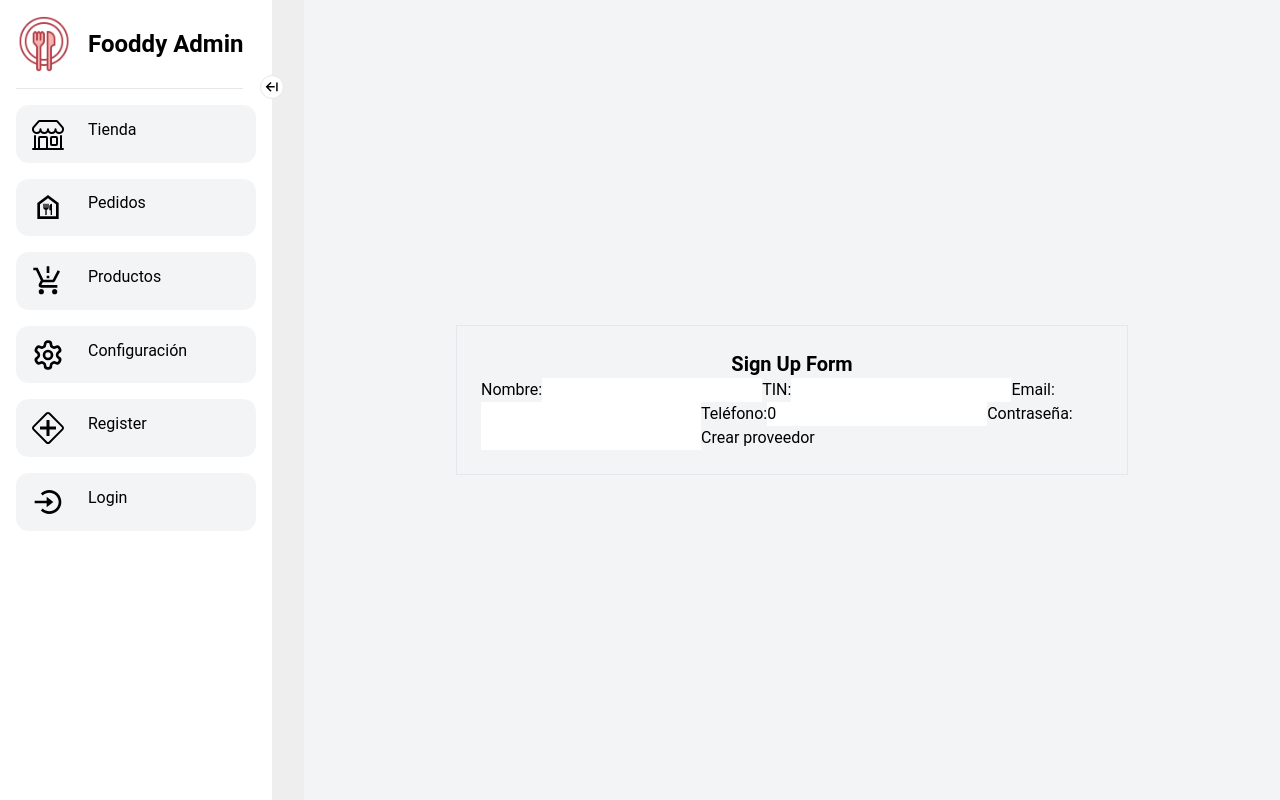
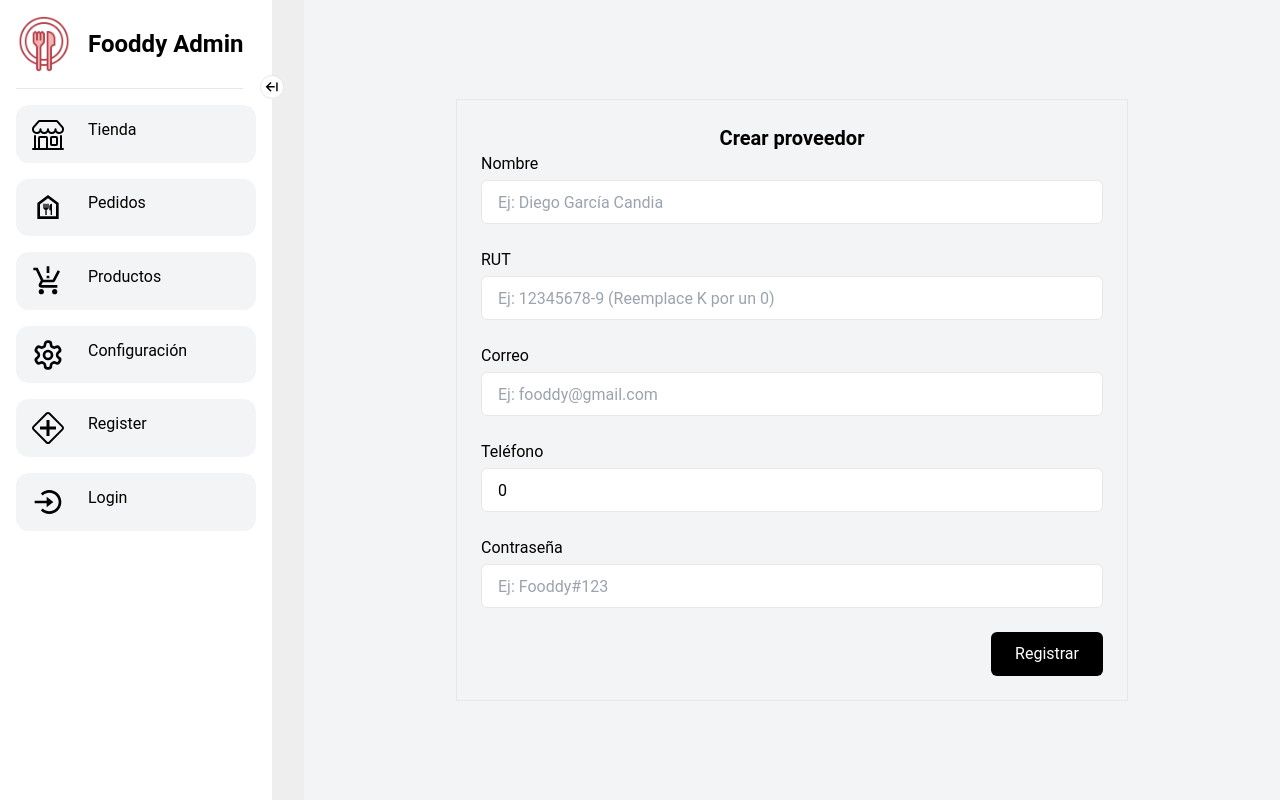
Before and after one commit to diegocastroh10/projectingsw-fooddy, a Next.js app: page /home/register in a window 1280 px wide. Built offline with nearby package versions, Linux system fonts and the light colour scheme.

Commit message:
:hammer: CSS form login, register & add item

```diff
--- a/src/app/home/login/page.tsx
+++ b/src/app/home/login/page.tsx
@@ -1,63 +1,19 @@
-'use client';
-import React from 'react';
-import { Formik, Field, Form, FormikHelpers } from 'formik';
-import { Authenticate } from '@fooddy/app/api/requests/items.requests';
-import { useRouter } from 'next/navigation';
 import LayoutSidebar from '@fooddy/components/LayoutSidebar';
+import LoginForm from '@fooddy/components/LoginForm';
 
-interface Values {
-  email: string;
-  password: string;
-}
+const NewProducts = () => {
 
-export default function Login() {
-  const router = useRouter();
   return (
     <LayoutSidebar>
-        <main className="flex min-h-screen items-center justify-between p-24">
-        <div>
-            <h1>Iniciar sesión</h1>
-            <Formik
-            initialValues={{
-                email: '',
-                password: ''
-            }}
-            onSubmit={async (values: Values, { setSubmitting }: FormikHelpers<Values>) => {
-                setTimeout(async () => {
-                let response = await Authenticate(values);
-                console.log("RESPONSE IS", response);
-                if (response.status == 200){
-                    console.log(response.data.token);
-                    localStorage.setItem('@Token', response.data.token); // Guardar el token en el almacenamiento local
-                    setSubmitting(false);
-                    router.push('/');
-                } // Redireccionar a la nueva página (ajusta la ruta según tus necesidades)
-                }, 500);
-            }}
-            >
-            <Form>
-                <div>
-                <label htmlFor="email">Email</label>
-                <Field
-                id="email"
-                name="email"
-                placeholder="john@acme.com"
-                type="email"
-                />
-                </div>
-                <label htmlFor="password">Password</label>
-                <Field
-                id="password"
-                name="password"
-                placeholder="*************"
-                type="password"
-                />
+      <div className="w-full flex justify-center items-center min-h-screen p-6 bg-gray-100">
+          <div className="max-w-2xl w-full border p-6 ">
+              <h1 className="text-xl font-semibold text-center">Iniciar sesión</h1>
+              <LoginForm />
+          </div>
+      </div>
+    </LayoutSidebar>
+  );
+};
 
-                <button type="submit">Submit</button>
-            </Form>
-            </Formik>
-        </div>
-        </main>
-    </LayoutSidebar>
-  )
-}
+
+export default NewProducts;
--- a/src/app/home/page.tsx
+++ b/src/app/home/page.tsx
@@ -1,4 +1,6 @@
 // `app/dashboard/page.tsx` is the UI for the `/dashboard` URL
 export default function Page() {
-  return <h1>Hello, Dashboard Page!</h1>
-}
+  return (
+    <h1>Hello, Dashboard Page!</h1>
+  );
+};
--- a/src/app/home/register/page.tsx
+++ b/src/app/home/register/page.tsx
@@ -6,7 +6,7 @@ export default function LoginPage() {
         <LayoutSidebar>
             <div className="w-full flex justify-center items-center min-h-screen p-6 bg-gray-100">
                 <div className="max-w-2xl w-full border p-6 ">
-                    <h1 className="text-xl font-semibold text-center">Sign Up Form</h1>
+                    <h1 className="text-xl font-semibold text-center">Crear proveedor</h1>
                     <CreateProviderForm />
                 </div>
             </div>
--- a/src/components/Items.tsx
+++ b/src/components/Items.tsx
@@ -21,8 +21,6 @@ const token= localStorage.getItem('@Token')!
 export default function Item() {
     const router=useRouter();
   return (
-    <main className="min-h-screen items-center justify-between p-1">
-      <div>
         <Formik
           initialValues={{
             title: '',
@@ -43,44 +41,55 @@ export default function Item() {
             }, 500);
           }}
         >
-          <Form>
-            <div>
+          <Form className='space-y-6'>
+            <div className="flex flex-col gap-1">
               <label htmlFor="title">Nombre</label>
               <Field
                 id="title"
                 name="title"
+                type="text"
+                className="h-11 px-4 border rounded-md"
                 placeholder="Nombre del producto"
               />
             </div>
-            <div>
+            <div className="flex flex-col gap-1">
               <label htmlFor="description">Descripción</label>
               <Field
                 id="description"
                 name="description"
+                type="text"
                 placeholder="Descripción del producto"
+                className="h-11 px-4 border rounded-md"
               />
             </div>
-            <div>
+            <div className="flex flex-col gap-1">
             <label htmlFor="currency">Divisa</label>
               <Field
                 id="currency"
                 name="currency"
+                type="text"
                 placeholder="Tipo de moneda"
+                className="h-11 px-4 border rounded-md"
               />
             </div>
-            <div>
+            <div className="flex flex-col gap-1">
               <label htmlFor="unitCost">Precio</label>
               <Field
                 id="unitCost"
                 name="unitCost"
                 placeholder="Costo unitario"
+                className="h-11 px-4 border rounded-md"
               />
             </div>
-
-            <button type="submit">Submit</button>
+            <div className="flex justify-end">
+              <button
+                className="h-11 px-6 bg-black text-white rounded-md"
+                type='submit'
+              >
+                Registrar
+              </button>
+            </div>
           </Form>
         </Formik>
-      </div>
-    </main>
-  )
-}
+  );
+};
--- /dev/null
+++ b/src/components/LoginForm.tsx
@@ -0,0 +1,65 @@
+'use client';
+import React from 'react';
+import { Formik, Field, Form, FormikHelpers } from 'formik';
+import { Authenticate } from '@fooddy/app/api/requests/items.requests';
+import { useRouter } from 'next/navigation';
+
+interface Values {
+  email: string;
+  password: string;
+}
+
+export default function Login() {
+    const router = useRouter();
+    return (
+        <Formik
+            initialValues={{
+                email: '',
+                password: ''
+            }}
+            onSubmit={async (values: Values, { setSubmitting }: FormikHelpers<Values>) => {
+                setTimeout(async () => {
+                    let response = await Authenticate(values);
+                    console.log("RESPONSE IS", response);
+                    if (response.status == 200){
+                        console.log(response.data.token);
+                        localStorage.setItem('@Token', response.data.token); // Guardar el token en el almacenamiento local
+                        setSubmitting(false);
+                        router.push('/');
+                    } // Redireccionar a la nueva página (ajusta la ruta según tus necesidades)
+                }, 500);
+            }}
+        >
+        <Form className='space-y-6'>
+            <div className="flex flex-col gap-1">
+                <label htmlFor="email">Email</label>
+                <Field
+                    id="email"
+                    name="email"
+                    placeholder="Ej: fooddy@gmail.com"
+                    className="h-11 px-4 border rounded-md"
+                    type="email"
+                />
+            </div>
+            <div className="flex flex-col gap-1">
+                <label htmlFor="password">Password</label>
+                <Field
+                    id="password"
+                    name="password"
+                    placeholder="***********"
+                    className="h-11 px-4 border rounded-md"
+                    type="password"
+                />
+            </div>
+            <div className="flex justify-end">
+              <button
+                className="h-11 px-6 bg-black text-white rounded-md"
+                type='submit'
+              >
+                Ingresar
+              </button>
+            </div>
+        </Form>
+    </Formik>
+  );
+};
--- a/src/components/RegisterForm.tsx
+++ /dev/null
@@ -1,71 +0,0 @@
-'use client';
-import { useForm } from 'react-hook-form';
-
-type FormValues = {
-    name: string;
-    tin: string;
-    email: string;
-    phone: number;
-    password: string;
-    /*
-    nationality: string;
-    birthday: string;
-    address: string;
-    */
-}
-
-export default function LoginFormPage() {
-    const {register, handleSubmit} = useForm<FormValues>();
-
-    function handleFormSubmit(data: FormValues) {
-        console.log({data});
-    }
-
-    return (
-        <form className='space-y-6' onSubmit={handleSubmit(handleFormSubmit)}>
-            <div className="flex flex-col gap-1">
-                <label htmlFor="name">Nombre</label>
-                <input
-                    id="name"
-                    type="text" placeholder="Ingresa tu nombre de usuario"
-                    className="h-11 px-4 border rounded-md"
-                    {...register("name")} />
-            </div>
-            <div className="flex flex-col gap-1">
-                <label htmlFor="tin">RUT</label>
-                <input
-                    id="tin"
-                    type="text" placeholder="Ingresa tu RUT sin punto ni guión"
-                    className="h-11 px-4 border rounded-md"
-                    {...register("tin")} />
-            </div>
-            <div className="flex flex-col gap-1">
-                <label htmlFor="email">Correo</label>
-                <input
-                    id="email"
-                    type="email" placeholder="Ingresa tu correo"
-                    className="h-11 px-4 border rounded-md"
-                    {...register("email")} />
-            </div>
-            <div className="flex flex-col gap-1">
-                <label htmlFor="phone">Teléfono</label>
-                <input
-                    id="phone"
-                    type="tel" placeholder="Ingresa tu número de teléfono"
-                    className="h-11 px-4 border rounded-md"
-                    {...register("phone")} />
-            </div>
-            <div className="flex flex-col gap-1">
-                <label htmlFor="password">Contraseña</label>
-                <input
-                    id="password"
-                    type="password" placeholder="Ingresa tu contraseña"
-                    className="h-11 px-4 border rounded-md"
-                    {...register("password")} />
-            </div>
-            <div className="flex justify-end">
-                <button className="h-11 px-6 bg-black text-white rounded-md">Siguiente</button>
-            </div>
-        </form>
-    );
-};
--- a/src/components/RegisterProvider.tsx
+++ b/src/components/RegisterProvider.tsx
@@ -1,4 +1,4 @@
-'use client'
+'use client';
 import { createProvider } from '@fooddy/app/api/requests/providers.requests';
 import React, { useState } from 'react';
 
@@ -42,53 +42,70 @@ const CreateProviderForm = () => {
   };
 
   return (
-    <form onSubmit={handleSubmit}>
-      <label>
-        Nombre:
+    <form onSubmit={handleSubmit} className='space-y-6'>
+      <div className="flex flex-col gap-1">
+        <label htmlFor='name'>Nombre</label>
           <input
             type="text"
             name="name"
+            placeholder='Ej: Diego García Candia'
+            className="h-11 px-4 border rounded-md"
             value={formData.name}
             onChange={handleInputChange}
           />
-      </label>
-      <label>
-        TIN:
+      </div>
+      <div className="flex flex-col gap-1">
+        <label htmlFor='tin'>RUT</label>
           <input
             type="text"
             name="tin"
+            placeholder='Ej: 12345678-9 (Reemplace K por un 0)'
+            className="h-11 px-4 border rounded-md"
             value={formData.tin}
             onChange={handleInputChange}
           />
-      </label>
-      <label>
-        Email:
+      </div>
+      <div className="flex flex-col gap-1">
+        <label htmlFor='email'>Correo</label>
           <input
             type="email"
             name="email"
+            placeholder='Ej: fooddy@gmail.com'
+            className="h-11 px-4 border rounded-md"
             value={formData.email}
             onChange={handleInputChange}
           />
-      </label>
-      <label>
-        Teléfono:
+      </div>
+      <div className="flex flex-col gap-1">
+      <label htmlFor='phone'>Teléfono</label>
         <input
-          type="text"
+          type="tel"
           name="phone"
+          placeholder='Ej: 912345678'
+          className="h-11 px-4 border rounded-md"
           value={formData.phone}
           onChange={handleInputChange}
         />
-      </label>
-      <label>
-        Contraseña:
+      </div>
+      <div className="flex flex-col gap-1">
+        <label htmlFor='password'>Contraseña</label>
           <input
             type="password"
             name="password"
+            placeholder='Ej: Fooddy#123'
+            className="h-11 px-4 border rounded-md"
             value={formData.password}
             onChange={handleInputChange}
           />
-      </label>
-      <button type="submit">Crear proveedor</button>
+      </div>
+      <div className="flex justify-end">
+        <button
+          className="h-11 px-6 bg-black text-white rounded-md"
+          type='submit'
+        >
+          Registrar
+        </button>
+      </div>
     </form>
   );
 };
```
Also changed, not shown: src/app/home/items/new/page.tsx (+7 -3 lines). Lines whose indentation alone changed are shown as unchanged.
